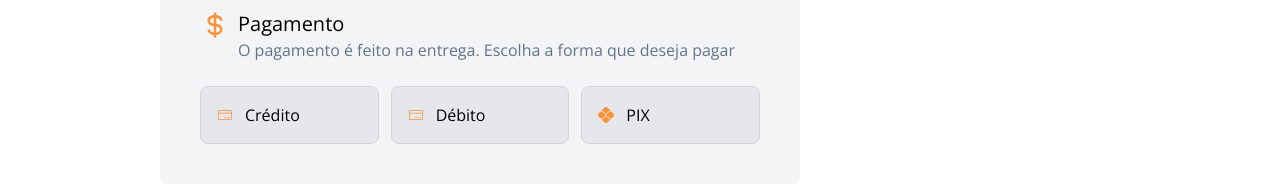
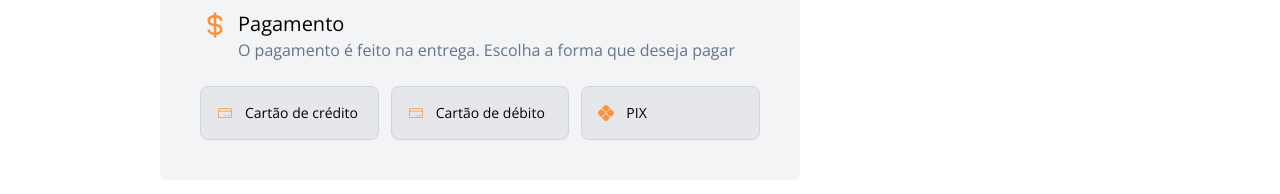
Before and after one commit to Wesley-Medeiros/Ecommerce, a Next.js app: page /form in a window 1280 px wide. Shown: the part 550-744 px from the top of the page. Built offline with nearby package versions, Linux system fonts and the light colour scheme.

Commit message:
feat: finalização de formulário e alocaçãos dos dados no confirmed-order

```diff
--- a/src/app/form/components/address-form.tsx
+++ b/src/app/form/components/address-form.tsx
@@ -1,18 +1,8 @@
 import { Input } from "@/components/input";
 import { useFormContext } from "react-hook-form";
 
-interface ErrorsType {
-    errors: {
-        [key: string]: {
-            message: string;
-        }
-    }
-}
-
 export function AddressForm() {
-    const { register, formState } = useFormContext();
-
-    const { errors } = formState as unknown as ErrorsType;
+    const { register, formState: { errors } } = useFormContext();
 
     return (
         <div className="w-full grid grid-cols-[12.5rem_17.25rem_3.75rem] gap-x-3 gap-y-4 grid-flow-dense flex-1">
@@ -21,45 +11,45 @@ export function AddressForm() {
                 type="number"
                 className="col-span-3 max-w-48"
                 {...register("cep")}
-                error={errors.cep?.message}
+                error={errors.cep?.message?.toString()}
             />
             <Input
                 placeholder="Rua"
                 type="text"
                 className="col-span-3"
                 {...register("rua")}
-                error={errors.rua?.message}
+                error={errors.rua?.message?.toString()}
             />
             <Input
                 placeholder="Número"
                 type="number"
                 {...register("numero")}
-                error={errors.numero?.message}
+                error={errors.numero?.message?.toString()}
             />
             <Input
                 placeholder="Complemento"
                 type="text"
                 className="col-span-2"
                 {...register("complemento")}
-                error={errors.complemento?.message}
+                error={errors.complemento?.message?.toString()}
             />
             <Input
                 placeholder="Bairro"
                 type="text"
                 {...register("bairro")}
-                error={errors.bairro?.message}
+                error={errors.bairro?.message?.toString()}
             />
             <Input
                 placeholder="Cidade"
                 type="text"
                 {...register("cidade")}
-                error={errors.cidade?.message}
+                error={errors.cidade?.message?.toString()}
             />
             <Input
                 placeholder="UF"
                 type="text"
                 {...register("uf")}
-                error={errors.uf?.message}
+                error={errors.uf?.message?.toString()}
             />
         </div>
     );
--- a/src/app/form/components/completeOrderForm.tsx
+++ b/src/app/form/components/completeOrderForm.tsx
@@ -1,8 +1,10 @@
 'use client'
 
-import * as zod from 'zod'
+import { useForm, FormProvider } from "react-hook-form";
 import { zodResolver } from "@hookform/resolvers/zod";
-import { useForm, FormProvider } from "react-hook-form";
+import * as zod from "zod";
+import { useRouter } from "next/navigation";
+import { useOrderContext } from "../../../context/order-context"; // Importa o contexto
 import { FormOrder } from "./form-order";
 import { SelectedProducts } from "./selected-products";
 
@@ -13,27 +15,30 @@ const confirmOrderFormValidationSchema = zod.object({
   complemento: zod.string().optional(),
   bairro: zod.string().min(1, "Bairro é obrigatório"),
   cidade: zod.string().min(1, "Cidade é obrigatória"),
-    uf: zod.string().min(2, "UF é obrigatória").max(2, "UF deve ter 2 caracteres")
-})
+  uf: zod.string().min(2, "UF é obrigatória").max(2, "UF deve ter 2 caracteres"),
+  paymentMethods: zod.string().min(1, "Informe o método de pagamento"),
+});
 
-export type OrderData = zod.infer<typeof confirmOrderFormValidationSchema>
-
-type ConfirmOrderFormData = OrderData
+export type OrderData = zod.infer<typeof confirmOrderFormValidationSchema>;
 
 export function CompleteOrderForm() {
-    const confirmOrderForm = useForm<ConfirmOrderFormData>({
-        resolver: zodResolver(confirmOrderFormValidationSchema)
-    })
+  const { setOrderData } = useOrderContext();
+  const router = useRouter();
+
+  const confirmOrderForm = useForm<OrderData>({
+    resolver: zodResolver(confirmOrderFormValidationSchema),
+  });
 
   const { handleSubmit } = confirmOrderForm;
 
-    function handleConfirmOrder(data: ConfirmOrderFormData) {
-        console.log(data);
+  function handleConfirmOrder(data: OrderData) {
+    setOrderData(data);
+    router.push("/confirmedOrder");
   }
 
   return (
-        <FormProvider {...confirmOrderForm }>
-            <form onSubmit={handleSubmit(handleConfirmOrder)} className='flex gap-8 w-full'>
+    <FormProvider {...confirmOrderForm}>
+      <form onSubmit={handleSubmit(handleConfirmOrder)} className="flex gap-8 w-full">
         <FormOrder />
         <SelectedProducts />
       </form>
--- a/src/app/form/components/payment-method-options.tsx
+++ b/src/app/form/components/payment-method-options.tsx
@@ -1,18 +1,45 @@
 import { FaPix } from "react-icons/fa6";
 import { PiCreditCardLight } from "react-icons/pi";
+import { PaymentMethodInput } from "./payment-methods-input";
+import { useFormContext } from "react-hook-form";
+
+const paymentMethods = {
+    credit: {
+        label: "Cartão de crédito",
+        icon: <PiCreditCardLight size={16} className="text-orange-400" />
+    },
+    debit: {
+        label: "Cartão de débito",
+        icon: <PiCreditCardLight size={16} className="text-orange-400" />
+    },
+    PIX: {
+        label: "PIX",
+        icon: <FaPix size={16} className="text-orange-400" />
+    },
+}
 
 export function PaymentMethodOptions() {
-    return(
-        <div className="grid grid-cols-3 gap-3 mt-4 flex-1">
-            <button className="flex items-center justify-start gap-3 border border-gray-300 p-4 rounded-lg bg-gray-200 hover:bg-gray-300 hover:border-gray-400 transition-colors">
-                <PiCreditCardLight size={16} className="text-orange-400" /> Crédito
-            </button>
-            <button className="flex items-center justify-start gap-3 border border-gray-300 p-4 rounded-lg bg-gray-200 hover:bg-gray-300 hover:border-gray-400 transition-colors">
-                <PiCreditCardLight size={16} className="text-orange-400" /> Débito
-            </button>
-            <button className="flex items-center justify-start gap-3 border border-gray-300 p-4 rounded-lg bg-gray-200 hover:bg-gray-300 hover:border-gray-400 transition-colors">
-                <FaPix size={16} className="text-orange-400" /> PIX
-            </button>
+    const { register, formState: { errors } } = useFormContext();
+
+    return (
+        <div className="flex-1">
+            <div className="grid grid-cols-3 gap-3 mt-4">
+                {Object.entries(paymentMethods).map(([key, { label, icon }]) => (
+                    <PaymentMethodInput
+                        key={label}
+                        id={key}
+                        icon={icon}
+                        label={label}
+                        value={key}
+                        {...register("paymentMethods")}
+                    />
+                ))}
+            </div>
+            {errors.paymentMethods?.message && (
+                <span className="text-red-500 text-sm mt-2 block">
+                    {String(errors.paymentMethods.message)}
+                </span>
+            )}
         </div>
     );
 }
--- /dev/null
+++ b/src/app/form/components/payment-methods-input.tsx
@@ -0,0 +1,36 @@
+import { forwardRef, InputHTMLAttributes, ReactNode } from "react";
+
+type PaymentMethodInputProps = InputHTMLAttributes<HTMLInputElement> & {
+    icon: ReactNode;
+    label: string;
+};
+
+// eslint-disable-next-line react/display-name
+export const PaymentMethodInput = forwardRef<HTMLInputElement, PaymentMethodInputProps>(
+    ({ id, icon, label, ...props }, ref) => {
+        return (
+            <div>
+                <input
+                    className="hidden"
+                    id={id}
+                    type="radio"
+                    {...props}
+                    name="paymentMethods"
+                    ref={ref}
+                />
+                <label htmlFor={id} className="cursor-pointer">
+                    <div className="flex items-center justify-start gap-3 border border-gray-300 p-4 rounded-lg bg-gray-200 hover:bg-gray-300 transition-colors text-sm">
+                        {icon}
+                        {label}
+                    </div>
+                </label>
+                <style jsx>{`
+                    input:checked + label div {
+                        border-color: #ff8c00; /* ou use a classe Tailwind 'text-orange-400' aqui */
+                        background-color: #e5e5e5; /* Cor desejada ao marcar */
+                    }
+                `}</style>
+            </div>
+        );
+    }
+);
--- a/src/app/layout.tsx
+++ b/src/app/layout.tsx
@@ -4,6 +4,7 @@ import "./globals.css";
 import { Header } from "../components/header";
 import { Footer } from "@/components/footer";
 import { CartProvider } from "@/context/cart-context";
+import { OrderProvider } from "@/context/order-context";
 
 const mainFont = Open_Sans({
   weight: ['300', '400', '700'],
@@ -24,6 +25,7 @@ export default function RootLayout({
   return (
     <html lang="en">
       <CartProvider>
+        <OrderProvider>
           <body className={mainFont.className}>
             <Header />
             <main>
@@ -31,6 +33,7 @@ export default function RootLayout({
             </main>
             <Footer />
           </body>
+        </OrderProvider>
       </CartProvider>
     </html>
   );
--- /dev/null
+++ b/src/context/order-context.tsx
@@ -0,0 +1,39 @@
+"use client";
+
+import { createContext, useContext, useState, ReactNode } from "react";
+
+interface OrderData {
+  cep: string;
+  rua: string;
+  numero: string;
+  bairro: string;
+  cidade: string;
+  uf: string;
+  paymentMethods: string;
+  complemento?: string;
+}
+
+interface OrderContextType {
+  orderData: OrderData | null;
+  setOrderData: (data: OrderData) => void;
+}
+
+const OrderContext = createContext<OrderContextType | undefined>(undefined);
+
+export const useOrderContext = () => {
+  const context = useContext(OrderContext);
+  if (!context) {
+    throw new Error("useOrderContext must be used within an OrderProvider");
+  }
+  return context;
+};
+
+export const OrderProvider = ({ children }: { children: ReactNode }) => {
+  const [orderData, setOrderData] = useState<OrderData | null>(null);
+
+  return (
+    <OrderContext.Provider value={{ orderData, setOrderData }}>
+      {children}
+    </OrderContext.Provider>
+  );
+};
```
Also changed, not shown: src/app/confirmedOrder/page.tsx (+42 -7 lines). Lines whose indentation alone changed are shown as unchanged.
